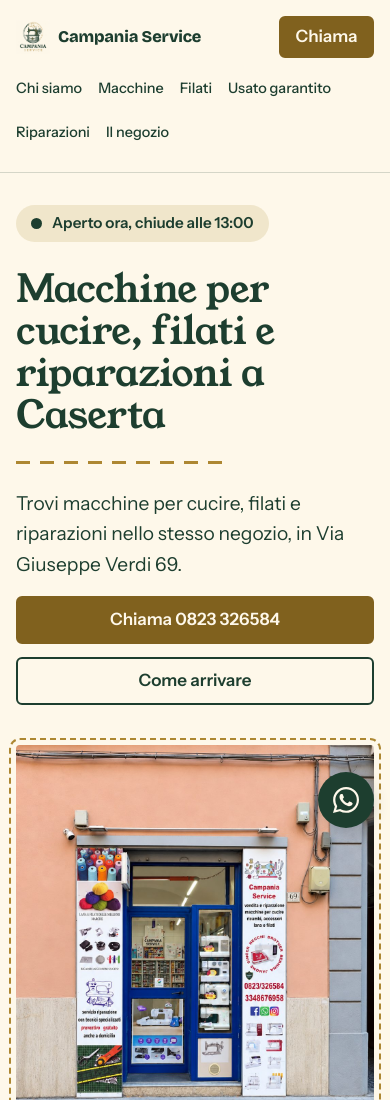
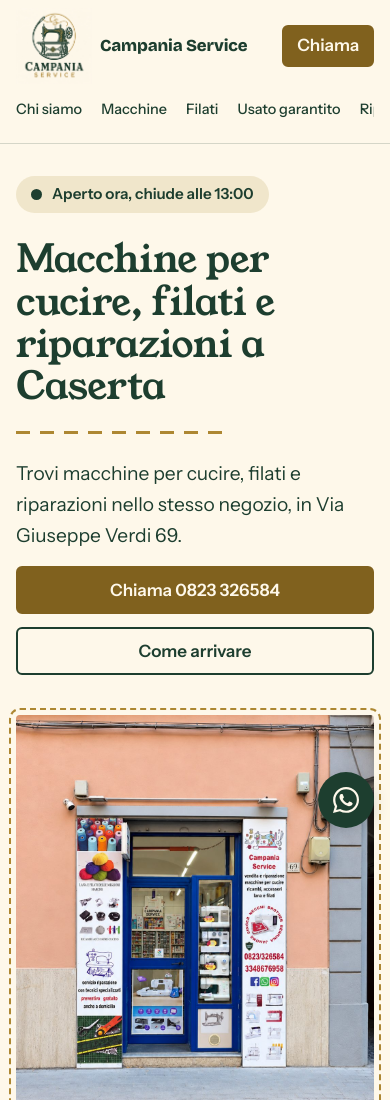
Before and after one commit to michelefeola-prog/campania-service3, a plain HTML site: page index.html in a window 390 px wide. Shown: the top 1100 px of the page. Drawn offline with nearby package versions, Linux system fonts and the light colour scheme.

Commit message:
Add files via upload

```diff
--- a/index.html
+++ b/index.html
@@ -17,7 +17,7 @@
 <link crossorigin="" href="https://fonts.gstatic.com" rel="preconnect"/>
 <link href="https://fonts.googleapis.com/css2?family=Bricolage+Grotesque:opsz,wght@12..96,600;12..96,800&amp;family=Caveat:wght@600&amp;family=Instrument+Sans:wght@400;500;600&amp;family=Young+Serif&amp;display=swap" rel="stylesheet"/>
 
-<link href="style.css?v=20261009-oro" rel="stylesheet"/>
+<link href="style.css?v=20261009-logo" rel="stylesheet"/>
 <script type="application/ld+json">
 {
   "@context": "https://schema.org",
@@ -46,7 +46,7 @@
 <a class="skip" href="#contenuto">Vai al contenuto</a>
 <header>
 <div class="wrap bar">
-<a class="brand" href="index.html"><img alt="" class="brand-mark" height="1254" src="images/logo-campania-service.jpg" width="1254"/><span>Campania Service</span></a>
+<a aria-label="Campania Service — pagina iniziale" class="brand" href="index.html"><img alt="" class="brand-mark" height="1254" src="images/logo-campania-service.jpg" width="1254"/><span>Campania Service</span></a>
 <nav aria-label="Menu principale">
 <a href="index.html#chi-siamo">Chi siamo</a>
 <a href="macchine.html">Macchine</a>
@@ -162,7 +162,7 @@
 <p><a href="https://instagram.com/campania_service" rel="noopener" target="_blank">Instagram: campania_service</a></p>
 </div>
 </footer>
-<script src="script.js?v=20261009-2"></script>
+<script src="script.js?v=20261009-logo"></script>
 
 <a class="whatsapp-float" href="https://wa.me/393348676958" target="_blank" rel="noopener noreferrer" aria-label="Scrivici su WhatsApp al +39 334 867 6958" title="Scrivici su WhatsApp">
   <svg xmlns="http://www.w3.org/2000/svg" width="26" height="26" viewBox="0 0 24 24" aria-hidden="true" focusable="false">
--- a/script.js
+++ b/script.js
@@ -103,3 +103,18 @@
   }, { threshold: 0, rootMargin: '0px 0px -6% 0px' });
   items.forEach(function (el) { io.observe(el); });
 })();
+
+/* Lo scorrimento alle sezioni tiene conto dell'altezza reale della testata. */
+(function () {
+  var header = document.querySelector('header');
+  if (!header) return;
+  function updateHeaderHeight() {
+    document.documentElement.style.setProperty('--header-height', Math.ceil(header.getBoundingClientRect().height) + 'px');
+  }
+  updateHeaderHeight();
+  if ('ResizeObserver' in window) {
+    new ResizeObserver(updateHeaderHeight).observe(header);
+  } else {
+    window.addEventListener('resize', updateHeaderHeight);
+  }
+})();
--- a/style.css
+++ b/style.css
@@ -342,3 +342,26 @@
 .whatsapp-float:active{transform:scale(.96)}
 @media(max-width:620px){.whatsapp-float{right:max(16px,env(safe-area-inset-right));bottom:max(16px,env(safe-area-inset-bottom))}}
 @media(prefers-reduced-motion:reduce){.whatsapp-float{transition:none}.whatsapp-float:hover,.whatsapp-float:active{transform:none}}
+
+/* Logo leggibile e testata condivisa in tutte le pagine. */
+:root{--header-height:180px}
+html{scroll-padding-top:calc(var(--header-height) + 16px)}
+header{position:sticky;top:0;z-index:40;background:var(--paper);color:var(--ink)}
+.bar{display:grid;grid-template-columns:minmax(0,1fr) auto;gap:.5rem 1rem;padding:.65rem 0}
+.brand{min-width:0;gap:1rem;font-size:1.5rem;line-height:1.2}
+.brand-mark{display:block;width:104px;height:104px;max-width:none;object-fit:contain;flex:none}
+.brand span{min-width:0}
+.bar>.btn{margin-left:0}
+.bar nav{grid-column:1/-1;gap:.25rem 1.6rem}
+@media(max-width:900px){
+ .brand{font-size:1.25rem;gap:.75rem}
+ .brand-mark{width:88px;height:88px}
+}
+@media(max-width:620px){
+ .bar{gap:.4rem .6rem;padding:.5rem 0}
+ .brand{font-size:1.05rem;gap:.5rem}
+ .brand-mark{width:76px;height:76px}
+ .bar>.btn{padding:0 .8rem;min-height:42px}
+ .bar nav{flex-wrap:nowrap;justify-content:flex-start;gap:1.2rem;overflow-x:auto;white-space:nowrap;padding-bottom:.3rem;max-width:100%}
+ .bar nav a{flex:none}
+}
```
Also changed, not shown: filati.html (+3 -3 lines), il-negozio.html (+3 -3 lines), macchine.html (+3 -3 lines), riparazioni.html (+3 -3 lines), usato-garantito.html (+3 -3 lines), LEGGIMI.txt.
